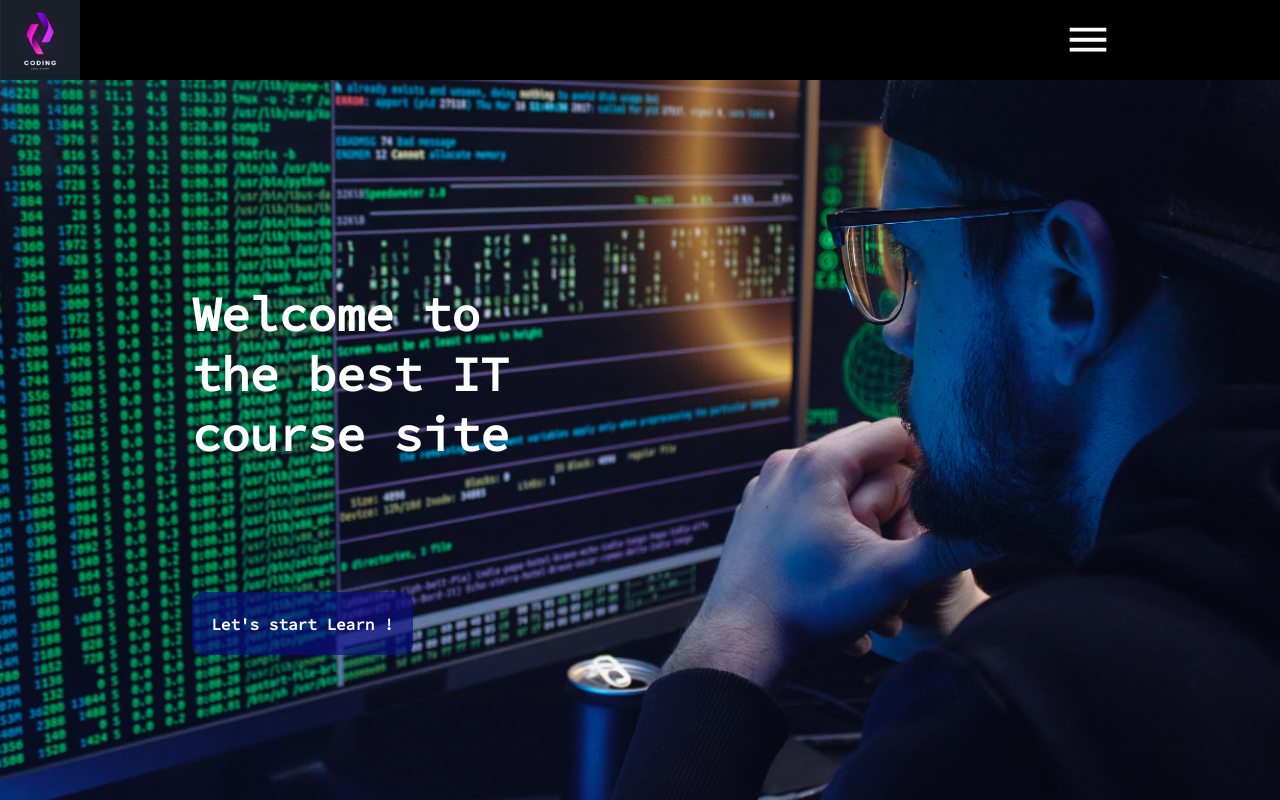
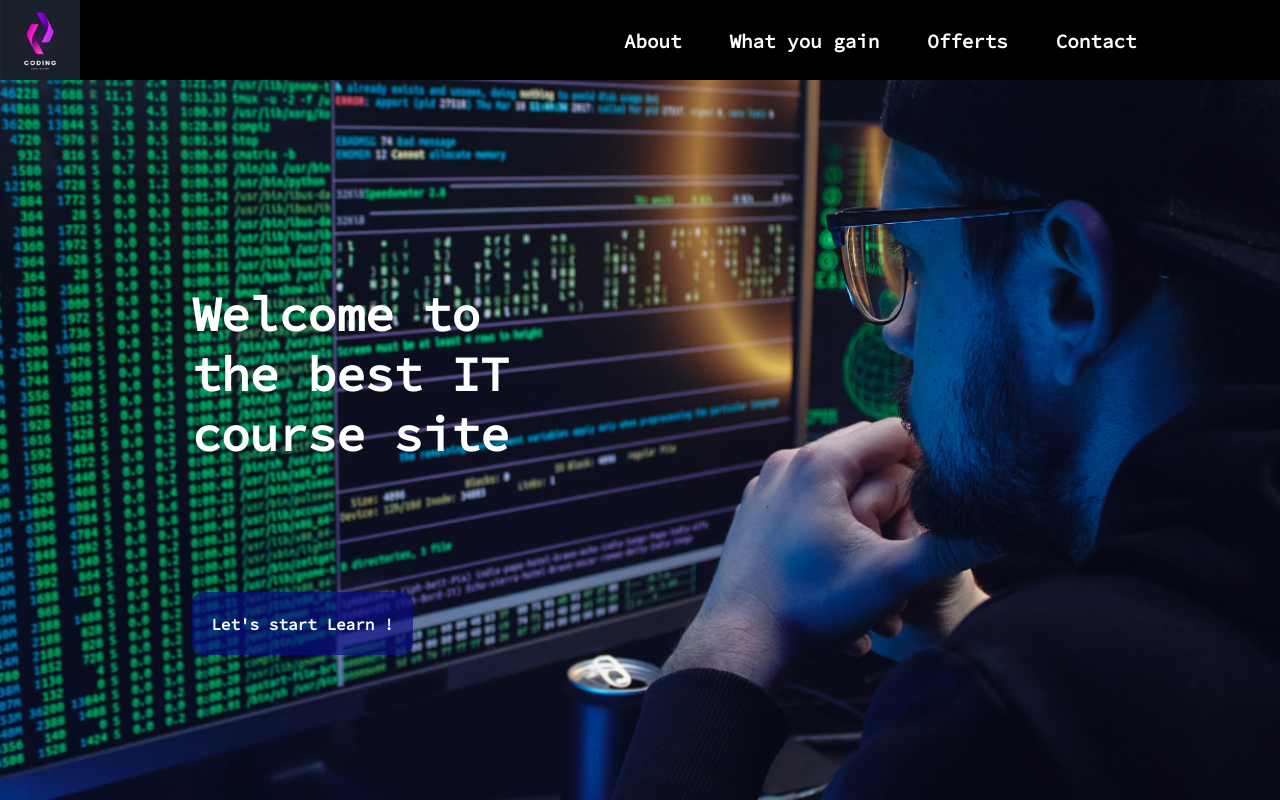
Before and after one commit to ol1mowski/it-shop.de, a React (Create React App) app: page / in a window 1280 px wide. Built offline with nearby package versions, Linux system fonts and the light colour scheme.

Commit message:
add rwd to header

```diff
--- a/src/Components/Title_page/header/Header.js
+++ b/src/Components/Title_page/header/Header.js
@@ -15,7 +15,15 @@ const Header = () => {
 
         const clickHamburgerHandler = () => {
             click ? setClick(false) : setClick(true);
-            click ? menu.current.style.display = 'block' : menu.current.style.display = 'none';
+            if (click) {
+                menu.current.style.display = 'flex';
+                menu.current.style.justifyContent = 'center';
+                menu.current.style.alignItems = 'center';
+            }
+
+            else {
+                menu.current.style.display = 'none';
+            }
             menu.current.addEventListener('animationend', () => {
                 click ? menu.current.style.transform = 'translateY(0)' : menu.current.style.transform = 'translateY(-100vh)';
             });
--- a/src/Components/Title_page/header/Header.module.scss
+++ b/src/Components/Title_page/header/Header.module.scss
@@ -28,7 +28,8 @@
         display: inline-block;
         &__wrapper {
             height: 90vh;
-            width: 800vw;
+            width: 120vw;
+            padding: 10vh 5vw 0 0vw;
             position: absolute;
             top: 10vh;
             left: -30vw;
@@ -37,6 +38,23 @@
             display: none;
             transform: translateY(-100vh);
             animation: slideDown 0.7s;
+            @media screen and (min-width: 400px) {
+                padding: 10vh 5vw 0 10vw;
+            }
+            @media screen and (min-width: 600px) {
+                padding: 10vh 5vw 0 20vw;
+            }
+            @media screen and (min-width: 700px) {
+                display: block;
+                top: 110vh;
+                left: 0;
+                top: 100vh;
+                background-color: #000;
+                color: #fff;
+                height: 10vh;
+                width: 90vw;
+                animation: none;
+            }
         }
         &__container {
             width: 100vw;
@@ -47,11 +65,48 @@
             align-items: center;
             flex-direction: column;
             gap: 5%;
+            @media screen and (min-width: 700px) {
+                flex-direction: row;
+                width: 100%;
+                position: relative;
+                bottom: 3rem;
+                gap: 3rem;
+            }
+            @media screen and (min-width: 1024px) {
+                bottom: 3.5rem;
+                left: 3rem;
+            }
+            @media screen and (min-width: 1100px) {
+                left: 11rem;
+            }
+            @media screen and (min-width: 1250px) {
+                left: 18rem;
+                bottom: 4rem;
+            }
+            @media screen and (min-width: 1450px) {
+                left: 25rem;
+            }
+            @media screen and (min-width: 1450px) {
+                left: 35rem;
+                bottom: 5rem;
+            }
+            @media (orientation: landscape)and (min-height: 320px) and (max-width: 920px) {
+                bottom: 1.5rem;
+            }
         }
         &__items {
             display: block;
             font-weight: bold;
             font-size: 2rem;
+            @media screen and (min-width: 700px) {
+                font-size: 1rem;
+            }
+            @media screen and (min-width: 1024px) {
+                font-size: 1.2rem;
+            }
+            @media screen and (min-width: 1450px) {
+                font-size: 1.5rem;
+            }
         }
         &__hamburger {
             width: 10vw;
@@ -68,6 +123,9 @@
             }
             @media (orientation: landscape)and (min-height: 500px) and (max-width: 1000px) {
                 height: 10vh;
+            }
+            @media screen and (min-width: 700px) {
+                display: none;
             }
             &__img {
                 display: block;
```
Also changed, not shown: src/Components/Title_page/Title-page.module.scss (added).
